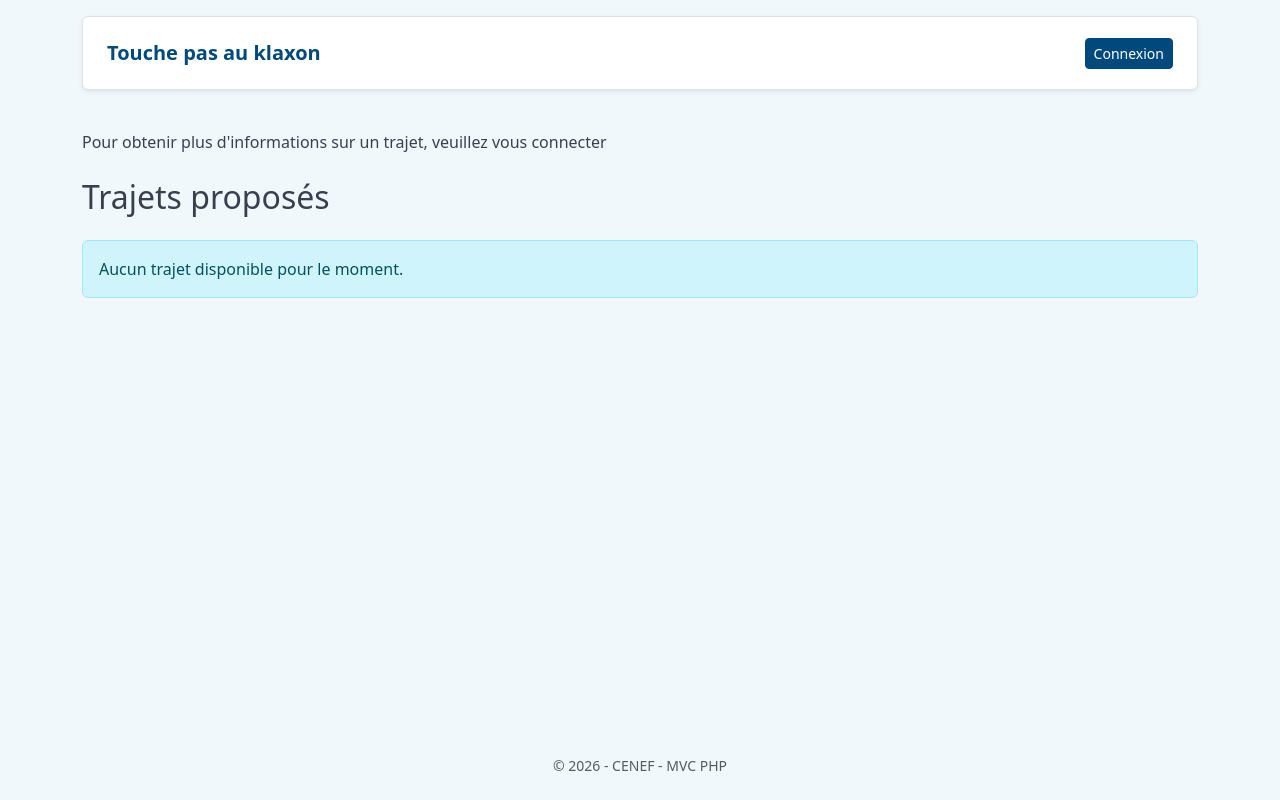
After one commit to MandrakeMaster/GABEL_PHILIP_DevoirCEF_PhP_TouchePasAuKlaxon, a PHP site: template src/views/home.php in a window 1280 px wide. The commit adds this page. Run offline with PHP 8.4, Linux system fonts and the light colour scheme; the template is opened without the code that fills it, so the values that code supplies are empty.

Commit message:
feat(views): création du Header, du Footer et de la page d'accueil (visiteur et connecté)

```diff
--- /dev/null
+++ b/src/views/home.php
@@ -0,0 +1,68 @@
+<?php require_once __DIR__ . '/partials/header.php'; ?>
+
+<?php if (!isset($_SESSION['user_id'])): ?>
+    <p class="text-secondary mb-4">Pour obtenir plus d'informations sur un trajet, veuillez vous connecter</p>
+<?php endif; ?>
+
+<h2 class="mb-4">Trajets proposés</h2>
+
+<?php if (empty($trajets)): ?>
+    <div class="alert alert-info">Aucun trajet disponible pour le moment.</div>
+<?php else: ?>
+    <div class="table-responsive">
+        <table class="table table-striped table-hover align-middle border shadow-sm bg-white">
+            <thead class="table-dark">
+                <tr>
+                    <th>Départ</th>
+                    <th>Date</th>
+                    <th>Heure</th>
+                    <th>Destination</th>
+                    <th>Date</th>
+                    <th>Heure</th>
+                    <th>Places</th>
+                    <?php if (isset($_SESSION['user_id'])): ?>
+                        <th class="text-center">Actions</th>
+                    <?php endif; ?>
+                </tr>
+            </thead>
+            <tbody>
+                <?php foreach ($trajets as $trajet): ?>
+                    <?php
+                        $dateDepartObj = new DateTime($trajet['Date_départ']);
+                        $dateArriveeObj = new DateTime($trajet['Date_arrivée']);
+                    ?>
+                    <tr>
+                        <td><?= htmlspecialchars($trajet['ville_depart_nom']) ?></td>
+                        <td><?= $dateDepartObj->format('d/m/Y') ?></td>
+                        <td><?= $dateDepartObj->format('H:i') ?></td>
+                        <td><?= htmlspecialchars($trajet['ville_arrivee_nom']) ?></td>
+                        <td><?= $dateArriveeObj->format('d/m/Y') ?></td>
+                        <td><?= $dateArriveeObj->format('H:i') ?></td>
+                        <td><?= $trajet['places_restantes'] ?></td>
+
+                        <?php if (isset($_SESSION['user_id'])): ?>
+                            <td class="text-center">
+                                <button type="button" class="btn btn-sm btn-light text-dark border-0" data-bs-toggle="modal" data-bs-target="#modalDetails<?= $trajet['id'] ?>" title="Détails">
+                                    👁️
+                                </button>
+
+                                <?php if ($trajet['auteur'] == $_SESSION['user_id'] || (isset($_SESSION['user_admin']) && $_SESSION['user_admin'] == 1)): ?>
+                                    <a href="/trajets/modifier?id=<?= $trajet['id'] ?>" class="btn btn-sm btn-light text-dark border-0" title="Modifier">✏️</a>
+                                    <a href="/trajets/supprimer?id=<?= $trajet['id'] ?>" class="btn btn-sm btn-light text-danger border-0" title="Supprimer" onclick="return confirm('Confirmer la suppression ?')">🗑️</a>
+                                <?php endif; ?>
+                            </td>
+                        <?php endif; ?>
+                    </tr>
+
+                    <!-- Inclusion propre de la modale pour ce trajet -->
+                    <?php if (isset($_SESSION['user_id'])) {
+                        include __DIR__ . '/partials/modal-details.php';
+                    } ?>
+
+                <?php endforeach; ?>
+            </tbody>
+        </table>
+    </div>
+<?php endif; ?>
+
+<?php require_once __DIR__ . '/partials/footer.php'; ?>
--- /dev/null
+++ b/src/views/partials/footer.php
@@ -0,0 +1,10 @@
+</main>
+
+    <footer class="text-center py-4 text-muted small mt-auto">
+        &copy; 2026 - CENEF - MVC PHP
+    </footer>
+
+    <!-- Bootstrap JS (nécessaire pour les modales de détails) -->
+    <script src="https://cdn.jsdelivr.net/npm/bootstrap@5.3.0/dist/js/bootstrap.bundle.min.js"></script>
+</body>
+</html>
--- /dev/null
+++ b/src/views/partials/header.php
@@ -0,0 +1,46 @@
+<!DOCTYPE html>
+<html lang="fr">
+<head>
+    <meta charset="UTF-8">
+    <title>Touche pas au klaxon</title>
+    <link rel="stylesheet" href="/css/main.css">
+</head>
+<body class="bg-light d-flex flex-column min-vh-100">
+
+    <header class="container my-3">
+        <nav class="navbar navbar-expand-lg navbar-light bg-white border rounded shadow-sm px-4 py-3">
+            <a class="navbar-brand fw-bold text-dark" href="/">Touche pas au klaxon</a>
+
+            <div class="ms-auto d-flex align-items-center gap-3">
+                <?php if (isset($_SESSION['user_id'])): ?>
+                    <!-- Menu Administrateur (si is_admin == 1) -->
+                    <?php if (isset($_SESSION['user_admin']) && $_SESSION['user_admin'] == 1): ?>
+                        <a href="/admin/utilisateurs" class="btn btn-secondary btn-sm">Utilisateurs</a>
+                        <a href="/admin/agences" class="btn btn-secondary btn-sm">Agences</a>
+                        <a href="/admin/trajets" class="btn btn-secondary btn-sm">Trajets</a>
+                    <?php endif; ?>
+
+                    <!-- Bouton Créer un trajet (pour utilisateur connecté) -->
+                    <a href="/trajets/creer" class="btn btn-dark btn-sm">Créer un trajet</a>
+
+                    <!-- Message de bienvenue -->
+                    <span class="text-secondary small">Bonjour <?= htmlspecialchars($_SESSION['user_prenom'] . ' ' . $_SESSION['user_nom']) ?></span>
+
+                    <!-- Bouton Déconnexion -->
+                    <a href="/logout" class="btn btn-dark btn-sm">Déconnexion</a>
+                <?php else: ?>
+                    <!-- Visiteur non connecté -->
+                    <a href="/connexion" class="btn btn-dark btn-sm">Connexion</a>
+                <?php endif; ?>
+            </div>
+        </nav>
+    </header>
+
+    <main class="container my-4 flex-fill">
+        <!-- Gestion des messages flash éventuels (ex: Le trajet a été modifié) -->
+        <?php if (isset($_SESSION['flash_message'])): ?>
+            <div class="alert alert-secondary border shadow-sm mb-4" role="alert">
+                <?= htmlspecialchars($_SESSION['flash_message']) ?>
+            </div>
+            <?php unset($_SESSION['flash_message']); ?>
+        <?php endif; ?>
```
Also changed, not shown: public/index.php (+14 -1 lines), src/Models/Trajet.php (+7 -3 lines), src/views/partials/modal-details.php (added, +19 -0 lines).
